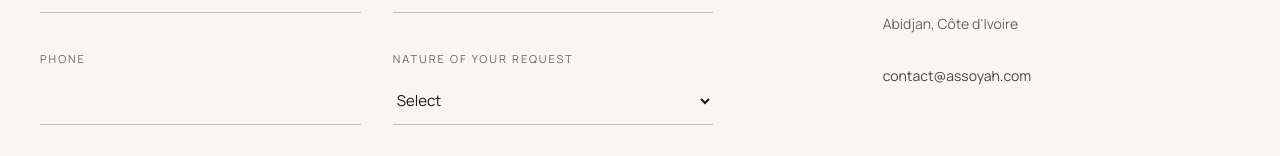
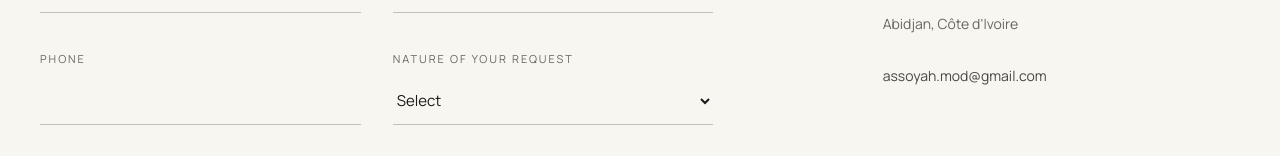
Before and after one commit to parvizfatahnaee-gif/assoyah-website, a Next.js app: page /en/contact in a window 1280 px wide. Shown: the part 475-631 px from the top of the page. Built offline with nearby package versions, Linux system fonts and the light colour scheme.

Commit message:
Update page.tsx

```diff
--- a/src/app/[locale]/contact/page.tsx
+++ b/src/app/[locale]/contact/page.tsx
@@ -7,7 +7,7 @@ import FadeIn from "@/components/FadeIn";
 export default function ContactPage({ params }: { params: { locale: string } }) {
   const locale: Locale = isLocale(params.locale) ? params.locale : defaultLocale;
   const dict = getDictionary(locale);
-  const { contact } = dict;
+  const { contact, company } = dict;
 
   const inputClass =
     "w-full border-b border-charcoal/25 bg-transparent py-3 font-body text-[15px] text-charcoal placeholder:text-stone/50 focus:border-terracotta focus:outline-none";
@@ -111,7 +111,7 @@ export default function ContactPage({ params }: { params: { locale: string } })
                 {contact.detailsLocation}
               </p>
               <div className="mt-8 space-y-1 font-body text-sm text-charcoal/80">
-                <p>contact@assoyah.com</p>
+                <p>{company.email}</p>
               </div>
             </FadeIn>
           </div>
```
